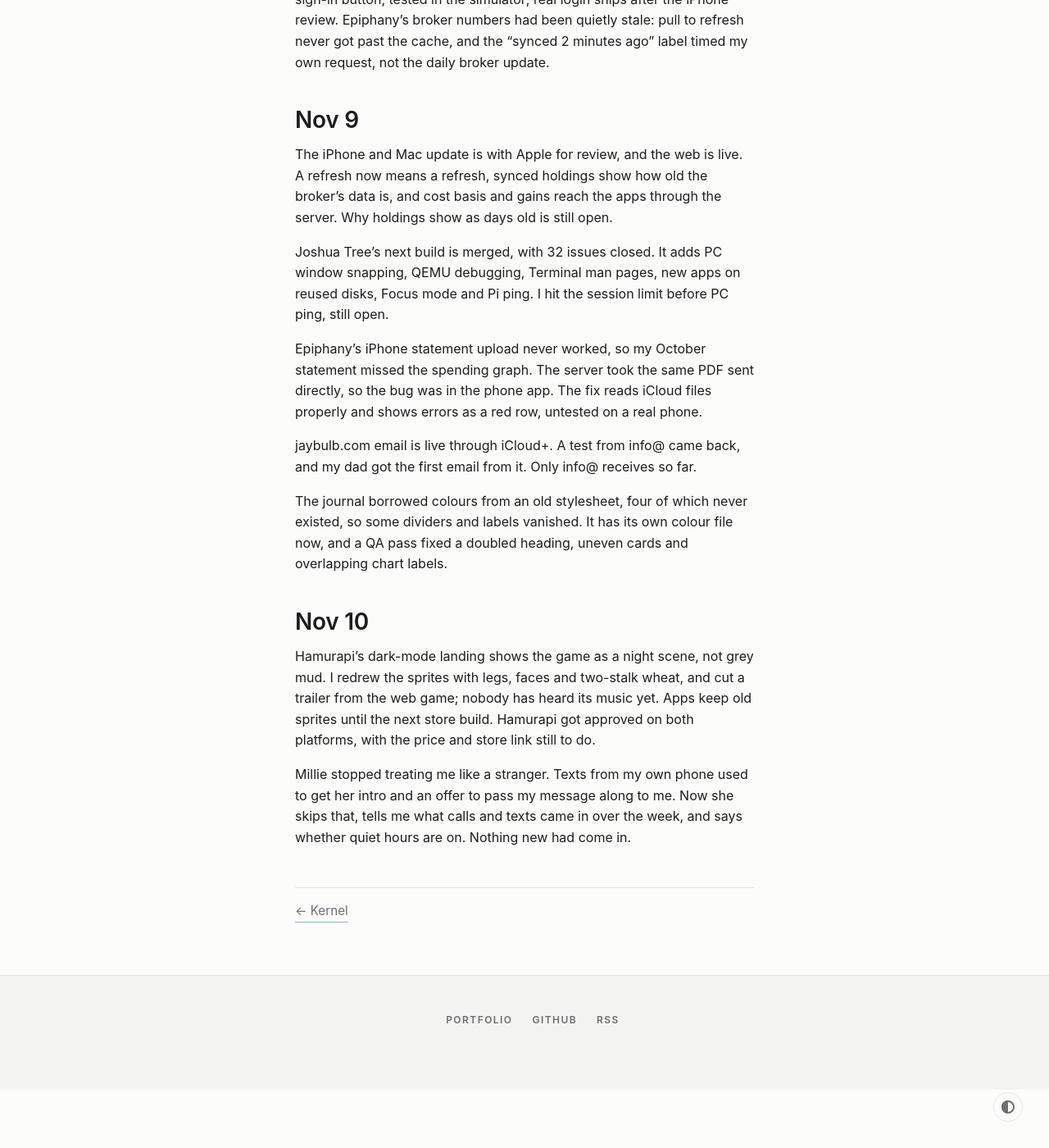
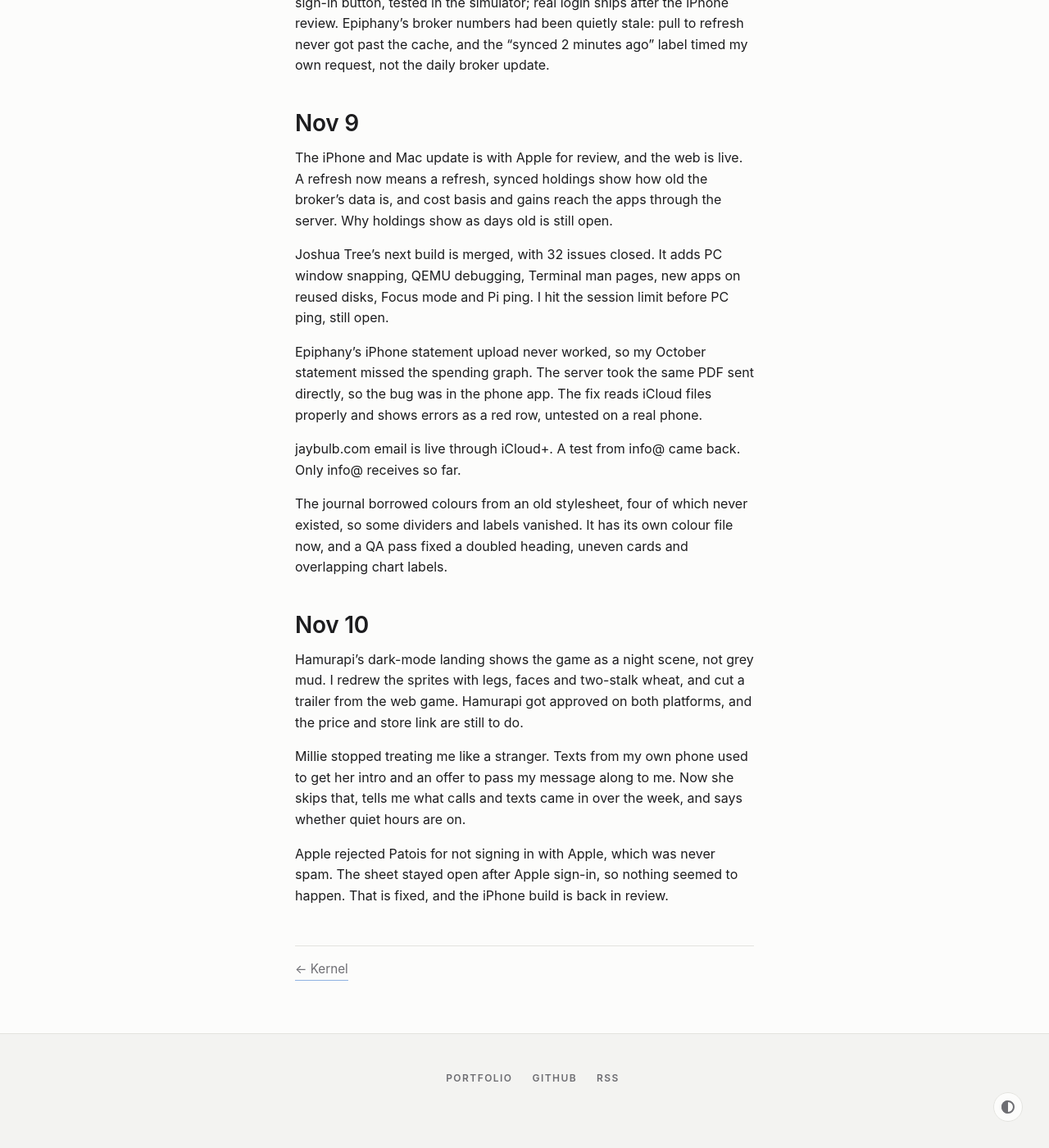
Before and after one commit to nulljosh/journal, a Jekyll site: the page built from _posts/2026-10-02-october.md, in a window 1280 px wide and 1400 px high, scrolled down 4378 px. Shown: the whole window at 82% size. Built offline with Jekyll 4.4.1, drawn with Linux system fonts in a browser that asks for light colours; some of the changed text lies outside the part shown.

Commit message:
October: Patois sign-in rejection and resubmit
Co-Authored-By: Claude Haiku 5.5 <noreply@anthropic.com>
Claude-Session: https://claude.ai/code/session_015joN7ruaJ5oRUSEM3h8wJP

```diff
--- a/_posts/2026-10-02-october.md
+++ b/_posts/2026-10-02-october.md
@@ -36,7 +36,9 @@ A security header broke fonts on my pages, so I fixed ten repos. Mailbag and Pat
 
 Notate's offline update is live on iPhone and Watch; it became Echo. Glyphbox became Icelus, and Curvely went into review as Pan.
 
-Thinkpond became Melete, and Hermes sends nothing without my yes.## Oct 22-25
+Thinkpond became Melete, and Hermes sends nothing without my yes.
+
+## Oct 22-25
 
 Epiphany splits subscriptions by currency, so US plans stop hitting my Canadian total. Coranto became Bugle, but Apple refused, so the store says BugleNews. Five Apple appeals won.
 
@@ -111,12 +112,14 @@ Joshua Tree's next build is merged, with 32 issues closed. It adds PC window sna
 
 Epiphany's iPhone statement upload never worked, so my October statement missed the spending graph. The server took the same PDF sent directly, so the bug was in the phone app. The fix reads iCloud files properly and shows errors as a red row, untested on a real phone.
 
-jaybulb.com email is live through iCloud+. A test from info@ came back, and my dad got the first email from it. Only info@ receives so far.
+jaybulb.com email is live through iCloud+. A test from info@ came back. Only info@ receives so far.
 
 The journal borrowed colours from an old stylesheet, four of which never existed, so some dividers and labels vanished. It has its own colour file now, and a QA pass fixed a doubled heading, uneven cards and overlapping chart labels.
 
 ## Nov 10
 
-Hamurapi's dark-mode landing shows the game as a night scene, not grey mud. I redrew the sprites with legs, faces and two-stalk wheat, and cut a trailer from the web game; nobody has heard its music yet. Apps keep old sprites until the next store build. Hamurapi got approved on both platforms, with the price and store link still to do.
+Hamurapi's dark-mode landing shows the game as a night scene, not grey mud. I redrew the sprites with legs, faces and two-stalk wheat, and cut a trailer from the web game. Hamurapi got approved on both platforms, and the price and store link are still to do.
 
-Millie stopped treating me like a stranger. Texts from my own phone used to get her intro and an offer to pass my message along to me. Now she skips that, tells me what calls and texts came in over the week, and says whether quiet hours are on. Nothing new had come in.
+Millie stopped treating me like a stranger. Texts from my own phone used to get her intro and an offer to pass my message along to me. Now she skips that, tells me what calls and texts came in over the week, and says whether quiet hours are on.
+
+Apple rejected Patois for not signing in with Apple, which was never spam. The sheet stayed open after Apple sign-in, so nothing seemed to happen. That is fixed, and the iPhone build is back in review.
```
Also changed, not shown: other parts of _posts/2026-10-02-october.md (+1 -2 lines).
